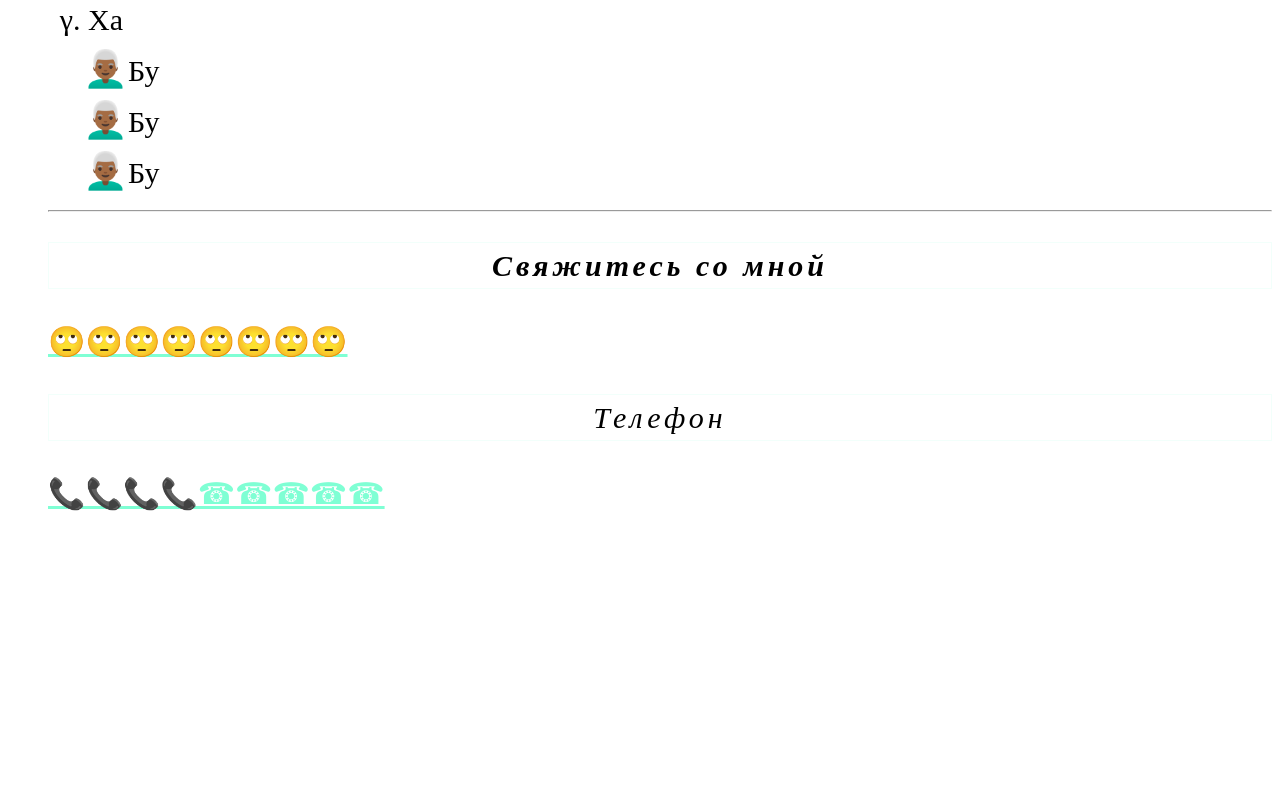
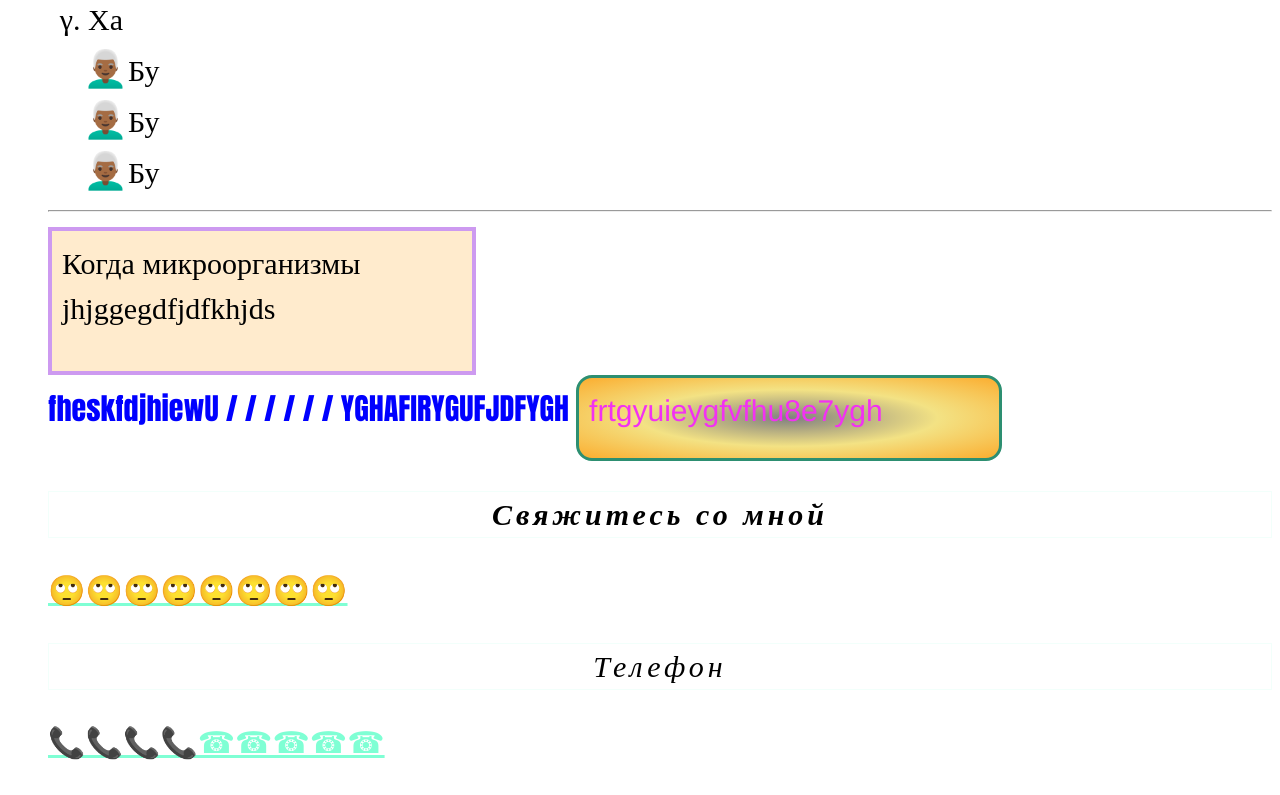
Before and after one commit to harchockk/First, a plain HTML site: page plankt.html in a window 1280 px wide. Shown: the part 5704-6499 px from the top of the page. Before the commit the page ends 6250 px from the top, so only its background shows below. Drawn offline with Linux system fonts and the light colour scheme.

Commit message:
23.09.2025
rfs

```diff
--- a/plankt.html
+++ b/plankt.html
@@ -34,7 +34,7 @@
     <img src="public/Ma_Plankton.webp" width="1700" height="500">
     <hr>
     <p>В.Кличко говорил: </p>
-    <blockquote>
+    <blockquote >
        <pre>        Человек застрелился,
         И остался бы жив,
         Если бы не умер.</pre>
@@ -90,7 +90,18 @@
     <hr>
     <!-- <a class="btn btn--large" href="#">Big</a>
     <a class="btn btn--ghost" href="#">Ghost</a> -->
-
+        <div class="block">
+        Когда микроорганизмы jhjggegdfjdfkhjds
+        </div>
+        <div class="inline">
+            fheskfdjhiewU / / / / / /
+        </div>
+        <div class="inline">
+              YGHAFIRYGUFJDFYGH
+        </div>
+        <div class="inlock">
+            frtgyuieygfvfhu8e7ygh
+        </div>
     <footer>
       <p><b>Свяжитесь со мной</b></p>
     <a href ="mailto:urao54840@gmail.com?subject=Привет&body=Здравствуйте, я хочу узнать больше" >🙄🙄🙄🙄🙄🙄🙄🙄</a>
--- a/styles/stylespl.css
+++ b/styles/stylespl.css
@@ -40,7 +40,16 @@ ul li::marker {
     color: rgb(105, 52, 5);
     font-size: 1.2em;
 }
-
+.block
+{
+    display: block;
+    width: 400px;
+    height:120px;
+    background-color: blanchedalmond;
+    overflow-wrap: break-word;
+    padding:10px;
+    border:rgb(205, 154, 240) solid 4px;
+}
 
 ol{
     list-style-type: lower-greek;
@@ -50,3 +59,28 @@ footer{
 
     background:linear-gradient(circle,blue,purple,green);
 }
+
+.inline
+{
+    display:inline;
+    color:blue;
+    font-family:Impact, Haettenschweiler, 'Arial Narrow Bold', sans-serif;
+}
+.inlock{
+    display:inline-block;
+    width: 400px;
+    height:60px;
+    color: rgb(242, 49, 242);
+    background:radial-gradient(grey,rgb(243, 226, 132),rgb(251, 173, 47));
+    padding:10px;
+    border:3px solid rgb(45, 143, 113);
+    border-radius: 16px;
+    font-family:'Franklin Gothic Medium', 'Arial Narrow', Arial, sans-serif;
+
+}
+/* .fixed-box{
+
+    background:bisque;
+    border: 2px solid black;
+    padding: 10px;
+} */
```
Also changed, not shown: index.html (+4 -4 lines), styles/styles.css (+22 -2 lines), public/seamless-pattern-image-funny-cartoon-260nw-605701937.webp (added).
